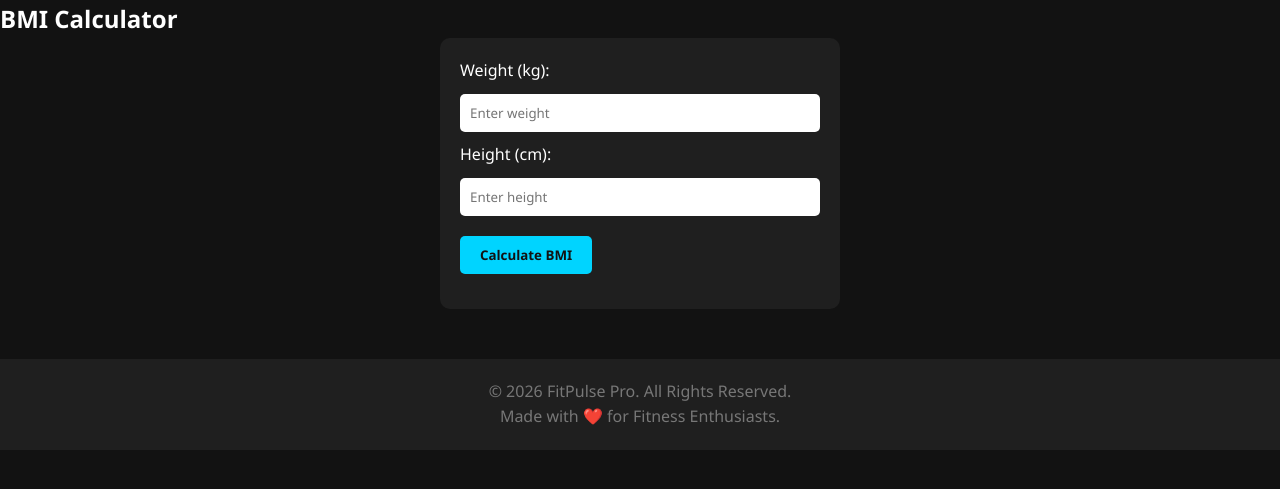
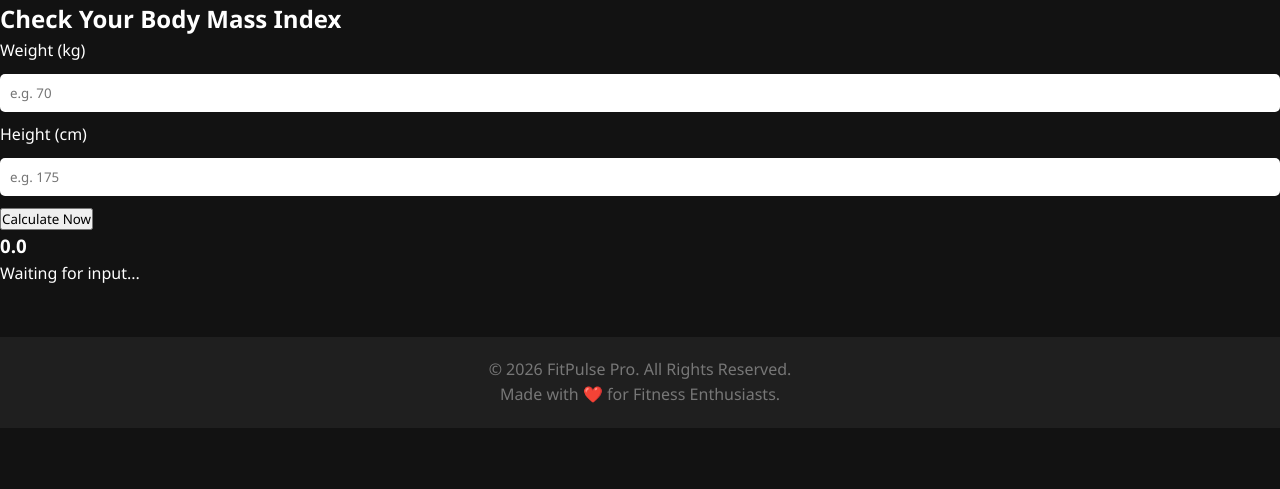
Before and after one commit to agrawalrohit1937-sketch/FitnessWebApp, a Flask app: page /bmi in a window 1280 px wide. Shown: the part 64-553 px from the top of the page. Run offline with Flask 3, Linux system fonts and the light colour scheme.

Commit message:
Update bmi.html

```diff
--- a/templates/bmi.html
+++ b/templates/bmi.html
@@ -1,16 +1,24 @@
 {% extends "base.html" %}
 
 {% block content %}
-<h2>BMI Calculator</h2>
-<div class="bmi-container">
-    <label>Weight (kg):</label>
-    <input type="number" id="weight" placeholder="Enter weight">
+<section class="page-header">
+    <h2>Check Your Body Mass Index</h2>
+</section>
 
-    <label>Height (cm):</label>
-    <input type="number" id="height" placeholder="Enter height">
+<div class="bmi-wrapper">
+    <div class="bmi-box">
+        <label>Weight (kg)</label>
+        <input type="number" id="weight" placeholder="e.g. 70">
 
-    <button onclick="calculateBMI()" class="btn">Calculate BMI</button>
+        <label>Height (cm)</label>
+        <input type="number" id="height" placeholder="e.g. 175">
 
-    <div id="result" class="result-box"></div>
+        <button onclick="calculateBMI()" class="cta-button full-width">Calculate Now</button>
+
+        <div id="result" class="hidden">
+            <h3 id="bmi-value">0.0</h3>
+            <p id="bmi-status">Waiting for input...</p>
+        </div>
+    </div>
 </div>
 {% endblock %}
```
